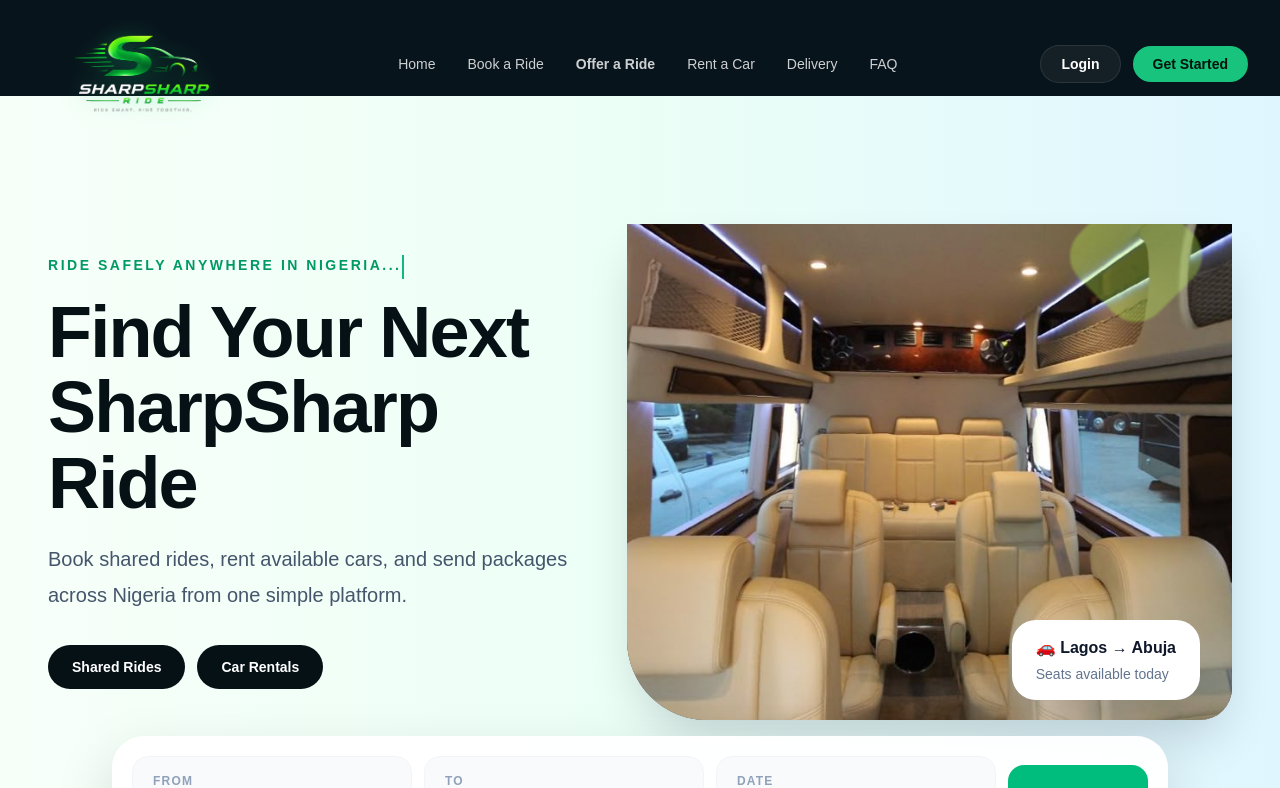
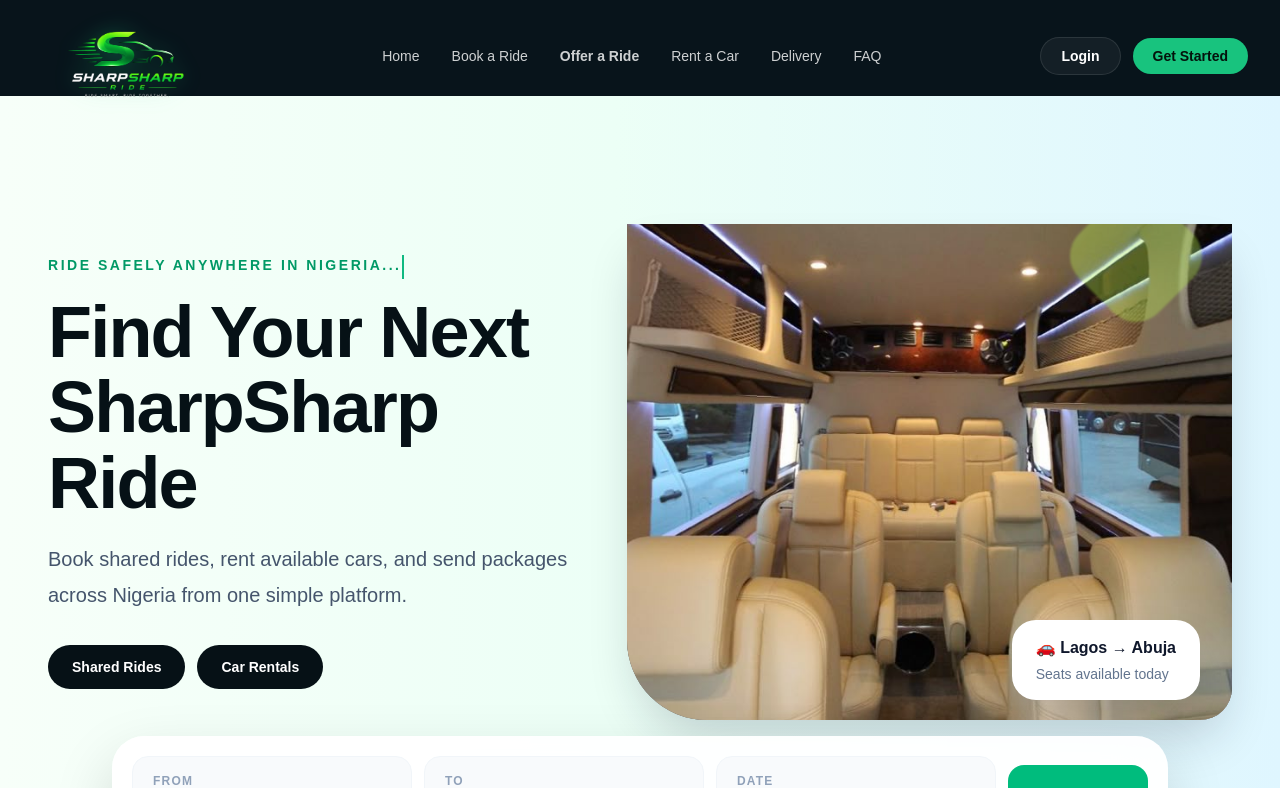
Before and after one commit to joyonovae/sharpsharp-ride-v2, a Next.js app: page / in a window 1280 px wide. Shown: the top 788 px of the page. Built offline with nearby package versions, Linux system fonts and the light colour scheme; no server answers.

Commit message:
navbar adjust

```diff
--- a/components/Navbar.tsx
+++ b/components/Navbar.tsx
@@ -133,12 +133,12 @@
             <Image
   src={NAV_LOGO}
   alt="SharpSharp Ride logo"
-              width={320}
-              height={110}
+  width={280}
+  height={95}
   className={`w-auto object-contain transition-all duration-300 ${
     scrolled
-                  ? "h-16 drop-shadow-[0_0_6px_rgba(24,195,126,0.25)]"
-                  : "h-20 drop-shadow-[0_0_10px_rgba(24,195,126,0.35)] sm:h-24 lg:h-28"
+      ? "h-14 drop-shadow-[0_0_6px_rgba(24,195,126,0.25)]"
+      : "h-16 drop-shadow-[0_0_10px_rgba(24,195,126,0.35)] sm:h-20 lg:h-24"
   }`}
   priority
 />
```
Lines whose indentation alone changed are shown as unchanged.
